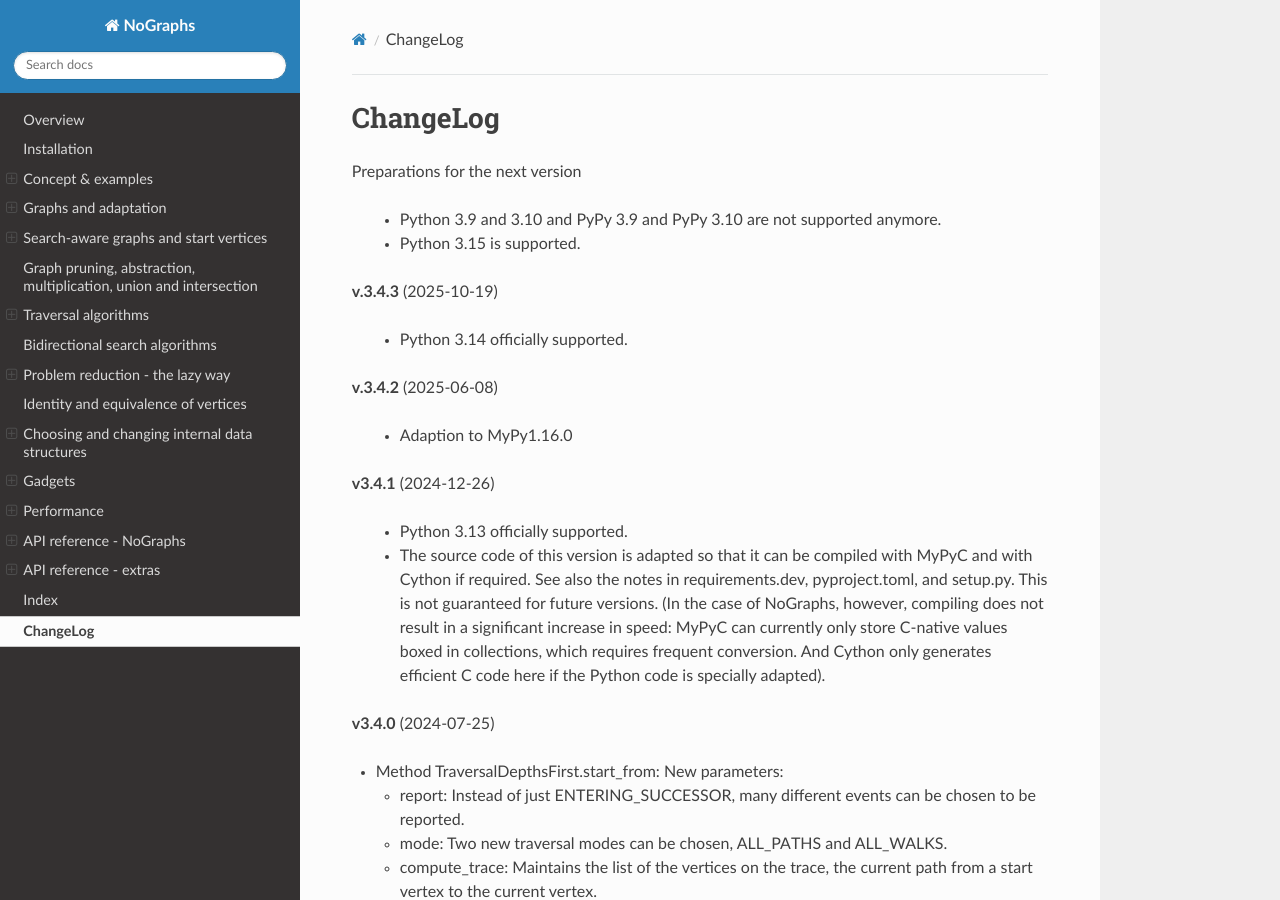
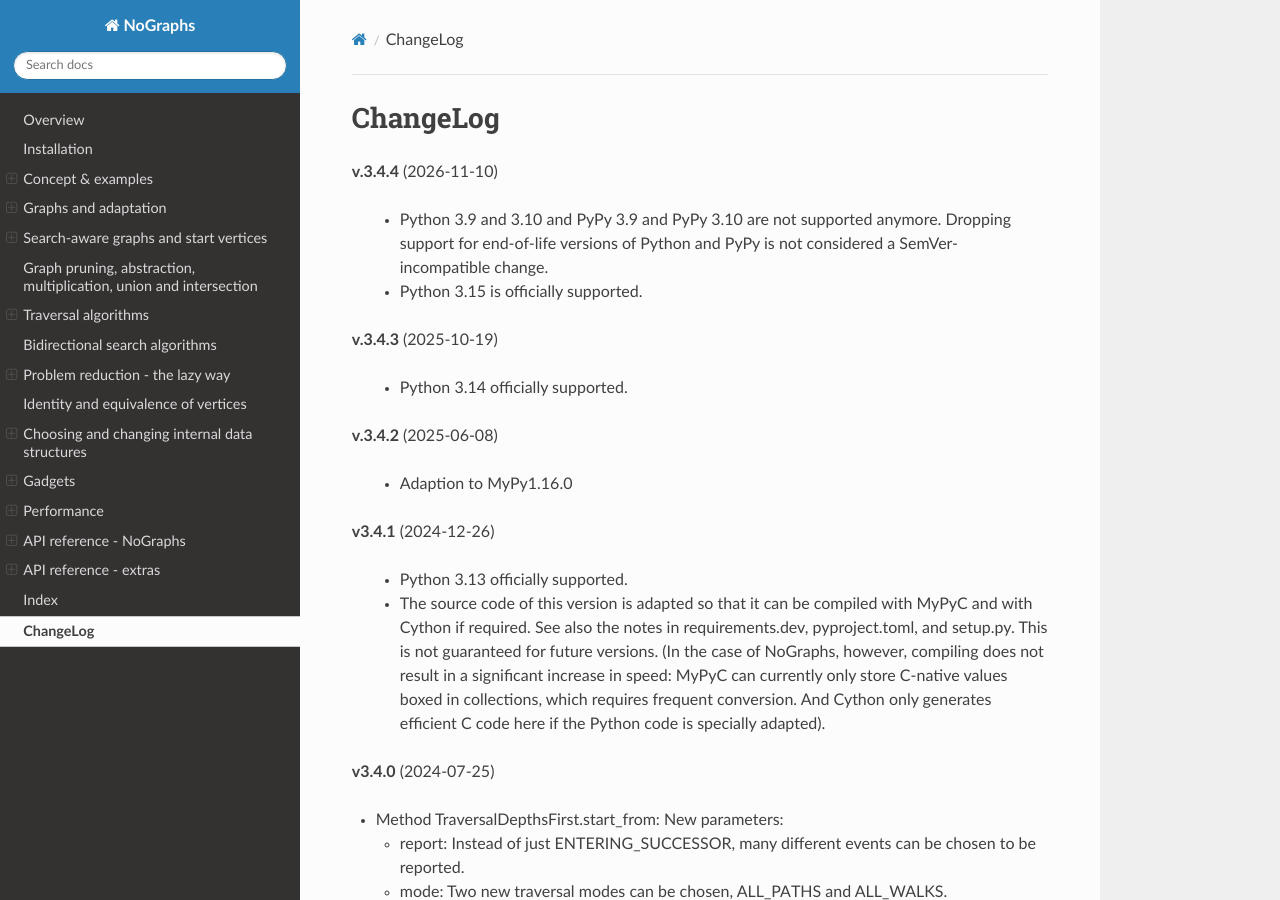
Before and after one commit to HeWeMel/nographs, a Sphinx documentation site: the page built from docs/source/changelog.rst, in a window 1280 px wide and 900 px high. Built offline with Sphinx 7.4.7 and the Read the Docs theme 3.1.0, drawn with Linux system fonts in a browser that asks for light colours.

Commit message:
Version set to v.3.4.4

```diff
--- a/docs/source/changelog.rst
+++ b/docs/source/changelog.rst
@@ -1,10 +1,12 @@
 ChangeLog
 ---------
 
-Preparations for the next version
+**v.3.4.4** (2026-11-10)
 
   - Python 3.9 and 3.10 and PyPy 3.9 and PyPy 3.10 are not supported anymore.
-  - Python 3.15 is supported.
+    Dropping support for end-of-life versions of Python and PyPy is not
+    considered a SemVer-incompatible change.
+  - Python 3.15 is officially supported.
 
 **v.3.4.3** (2025-10-19)
 
--- a/pyproject.toml
+++ b/pyproject.toml
@@ -1,6 +1,6 @@
 [project]
 name = "nographs"
-version = "3.4.3"
+version = "3.4.4"
 authors = [
   { name="Dr. Helmut Melcher", email="HeWeMel@web.de" },
 ]
@@ -50,7 +50,7 @@ exclude_lines =["pragma: no cover", "@overload"]
 # Specified the target platform details in config, so the developers are
 # free to run mypy on Windows, Linux, or macOS and get consistent
 # results.
-python_version = "3.10"
+python_version = "3.11"
 mypy_path = "src/nographs tests"
 strict = true
 disallow_untyped_defs = true
```
